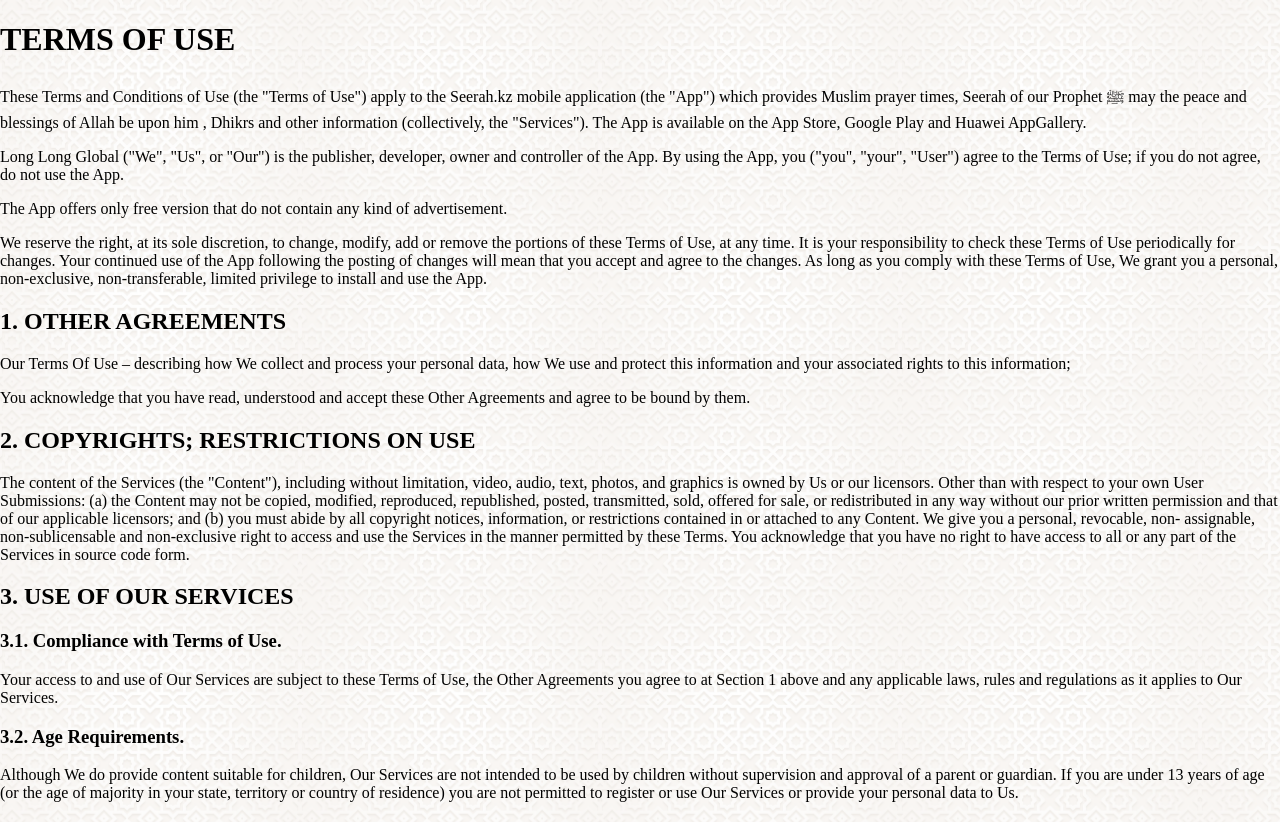
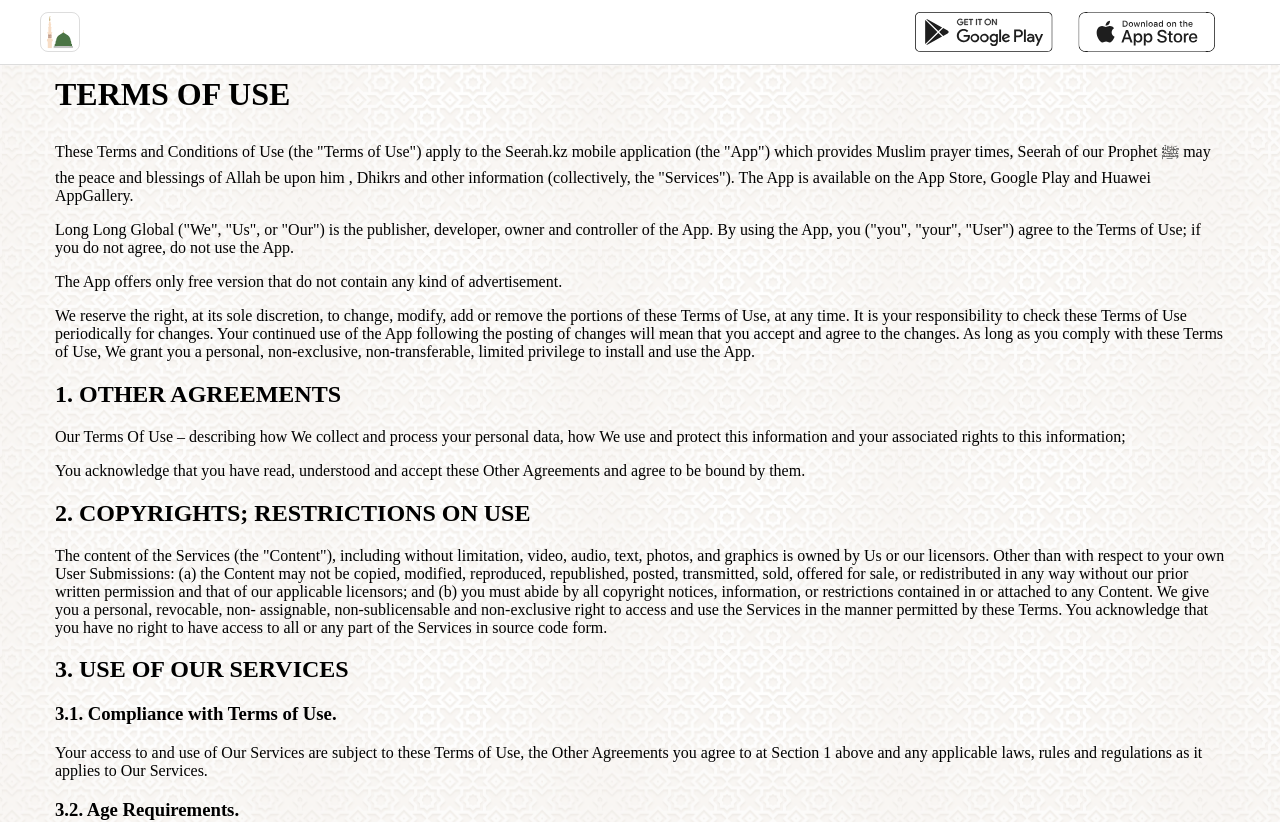
Before and after one commit to Mykty-Ayan/seerah-frontend, a React (Vite) app: page /terms-of-use in a window 1280 px wide. Shown: the top 822 px of the page. Built offline with nearby package versions, Linux system fonts and the light colour scheme; no server answers.

Commit message:
Update TermsOfUse

```diff
--- a/src/views/TermsOfUse/index.css
+++ b/src/views/TermsOfUse/index.css
@@ -3,4 +3,5 @@
     z-index: 1;
     background-image: url('/bg-img2.png');
     background-size: 300px 200px;
+    padding: 55px;
 }
--- a/src/views/TermsOfUse/index.tsx
+++ b/src/views/TermsOfUse/index.tsx
@@ -1,9 +1,12 @@
 import './index.css';
 import React from "react";
+
+import Header from "../../components/Header";
 
 const TermsOfUse: React.FC = () => {
     return (
         <>
+            <Header isScrolled={true}/>
             <div className={"terms-of-use"}>
                 <h1>TERMS OF USE</h1>
                 <p>
```
